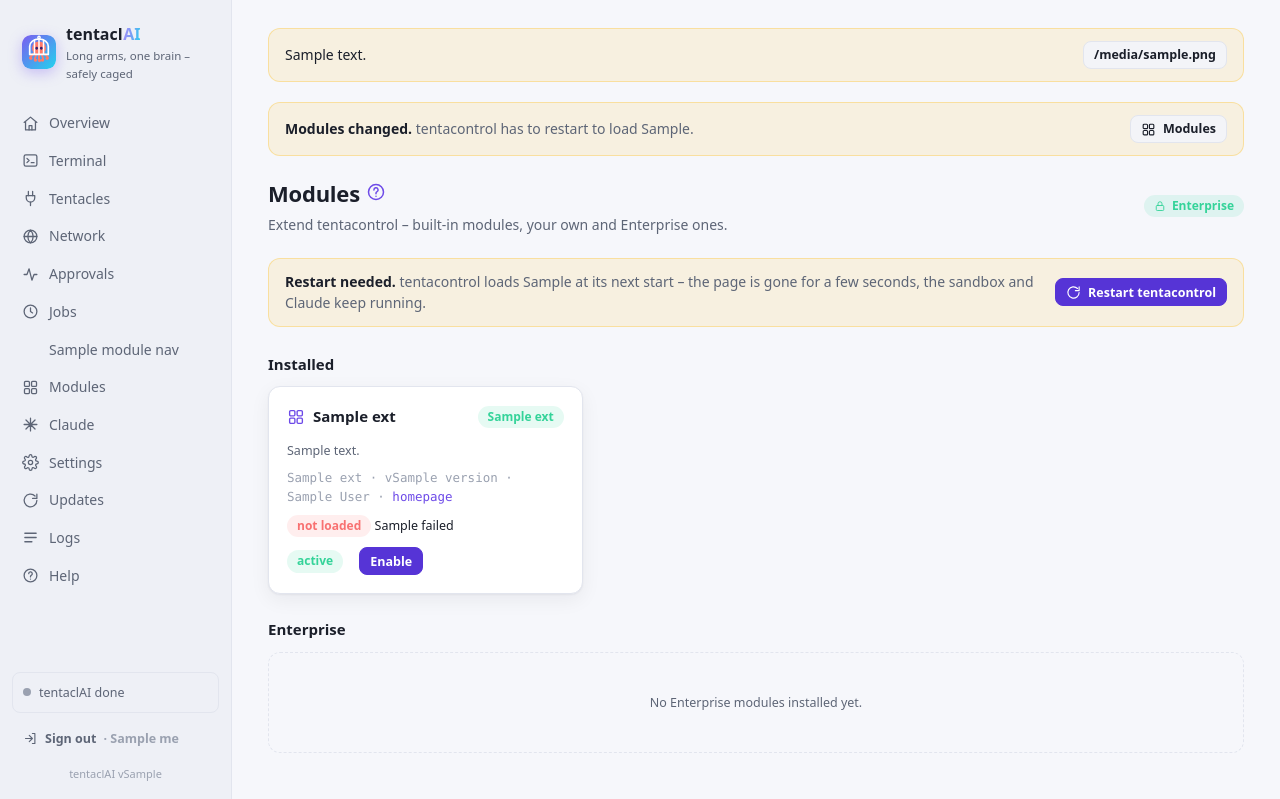
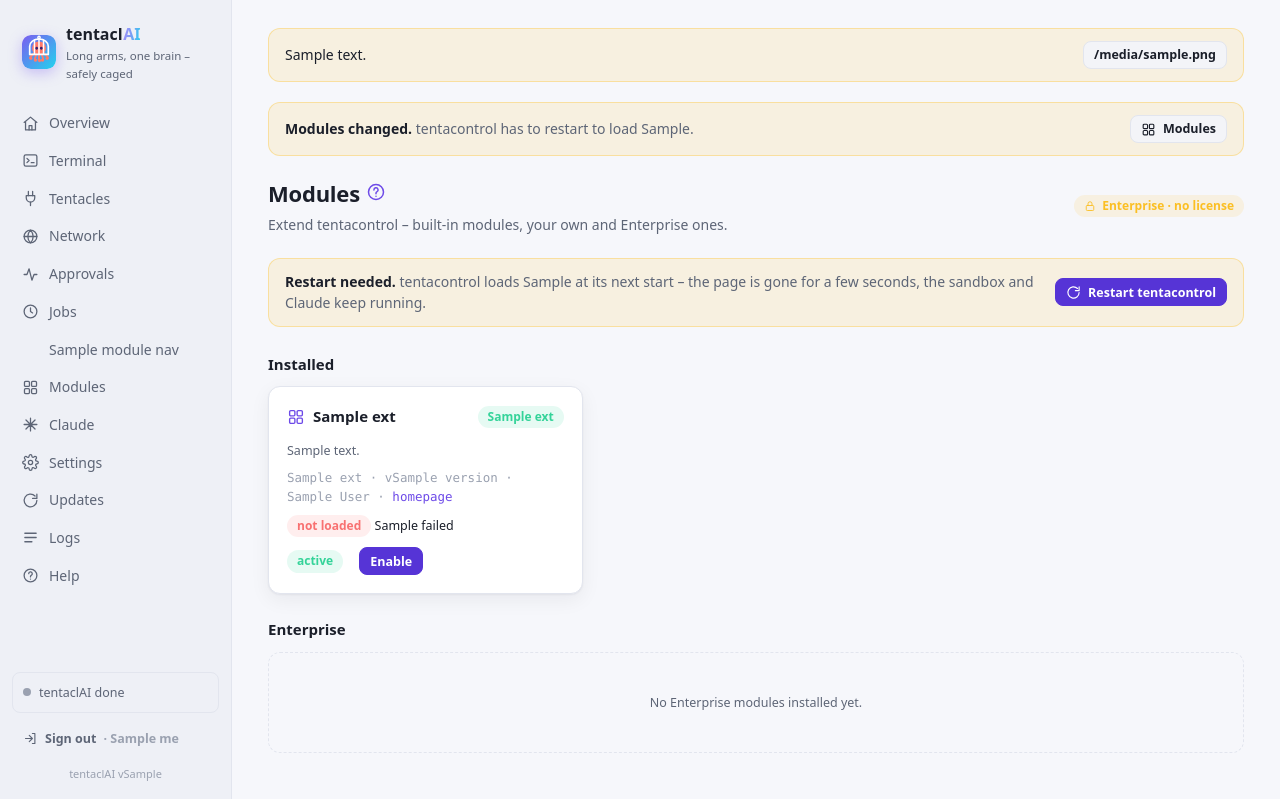
Before and after one commit to bfs2021/tentaclAI, a Python web app: template control/app/templates/modules.html in a window 1280 px wide. Shown: the top 799 px of the page. Run offline with Jinja, Linux system fonts and the light colour scheme; the template is opened without the code that fills it: most values are stand-ins (such as "Sample title", 1, 10 or a date in 2020); some libraries are stand-ins or nearby versions.

Commit message:
Modules: show the license state, not only that Enterprise is installed
The header said a green "Enterprise" and the Enterprise card "active" as soon as the package
was loaded, even without a license. Now: Enterprise · licensed / Enterprise · no license (links
to Settings → License), and a licensed / no license pill on the license provider's card.

Co-Authored-By: Claude Opus 5.5 <noreply@anthropic.com>
Claude-Session: https://claude.ai/code/session_01HJ36qKiD2Qezuws959roLk

```diff
--- a/control/app/templates/modules.html
+++ b/control/app/templates/modules.html
@@ -23,7 +23,10 @@
 {% block content %}
 <div class="header">
   <div><h1>Modules {{ help_link('modules') }}</h1><div class="sub">Extend tentacontrol – built-in modules, your own and Enterprise ones.</div></div>
-  <div class="row"><span class="pill {{ 'off' if edition == 'community' else 'ok' }}">{{ icon('lock') }}{{ 'Community' if edition == 'community' else 'Enterprise' }}</span></div>
+  <div class="row">
+    {%- if edition == 'community' %}<span class="pill off">{{ icon('lock') }}Community</span>
+    {%- elif features %}<a class="pill ok" href="/license" title="Settings → License">{{ icon('lock') }}Enterprise · licensed</a>
+    {%- else %}<a class="pill warn" href="/license" title="Settings → License">{{ icon('lock') }}Enterprise · no license</a>{% endif %}</div>
 </div>
 
 {% if ext_restart %}
@@ -46,6 +49,7 @@
     {% if e.failed %}<p class="small" style="margin:8px 0 0"><span class="pill err">not loaded</span> {{ e.failed }}</p>{% endif %}
     <div class="row" style="margin-top:10px">
       {% if e.active %}<span class="pill ok">active</span>
+      {%- if e.origin == 'configured' and edition != 'community' %} <span class="pill {{ 'ok' if features else 'warn' }}">{{ 'licensed' if features else 'no license' }}</span>{% endif %}
       {% elif e.enabled and not e.failed %}<span class="pill warn">enabled – restart to load</span>
       {% elif not e.enabled %}<span class="pill off">off</span>{% endif %}
       {% for m in modules if m.ext == e.name and m.nav and e.active and not m.planned and (not m.licensed or m.key in features) %}
```
Also changed, not shown: tests/test_extensions.py (+10 -1 lines).
